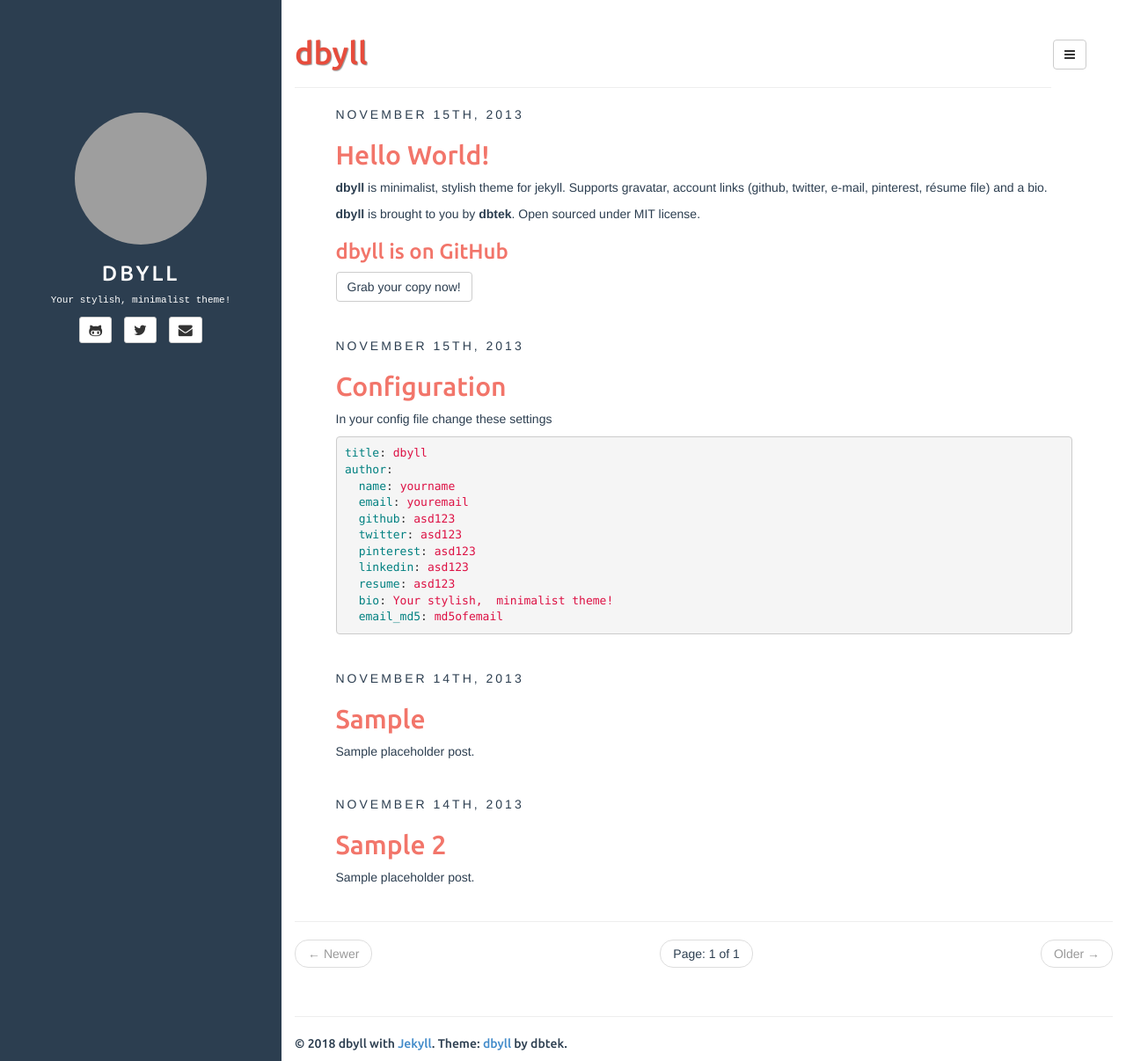
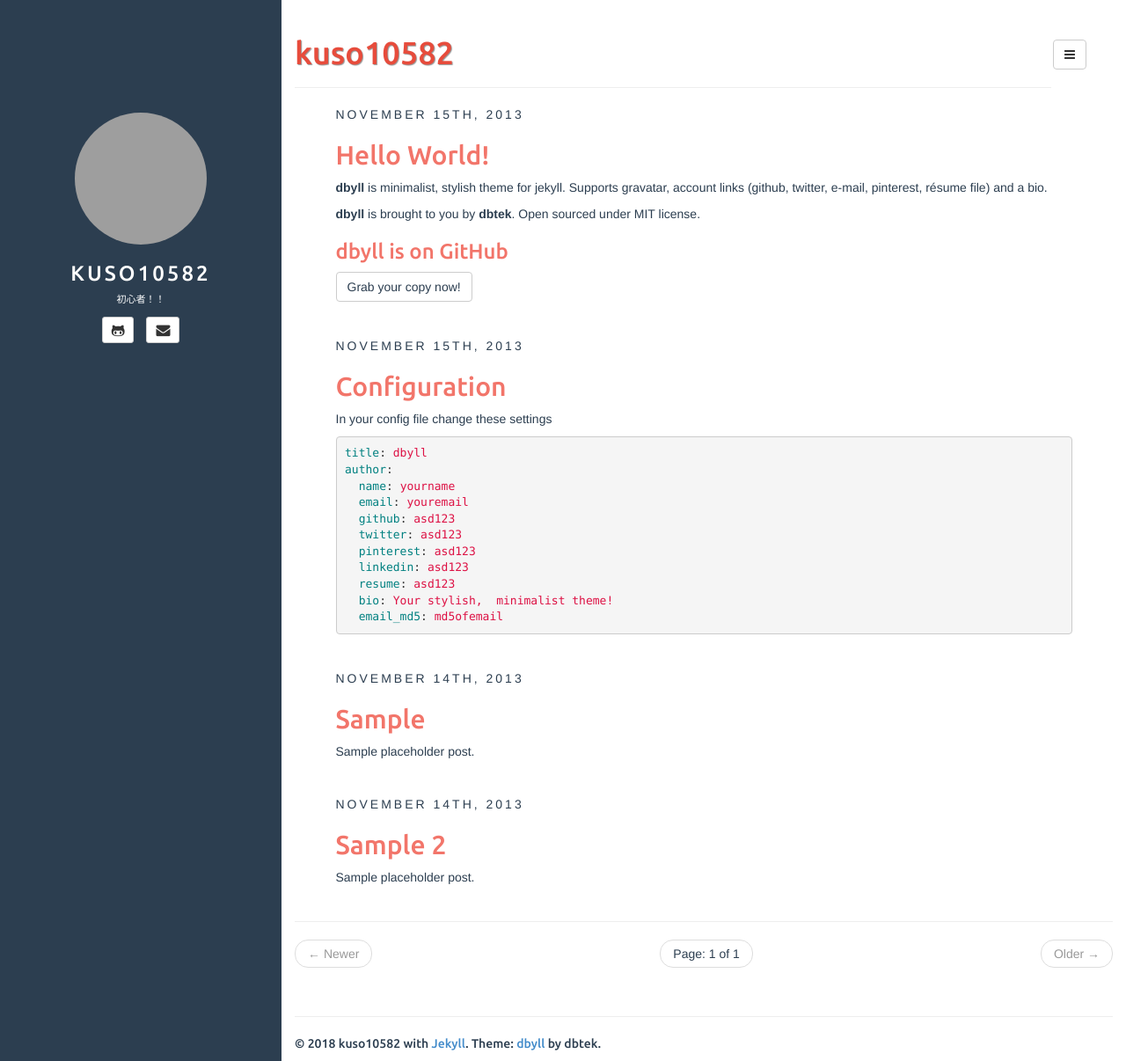
Before and after one commit to kuso10582/kuso10582.github.io, a Jekyll site: the page built from index.html, in a window 1280 px wide and 1206 px high. Shown: the whole window at 88% size. Built offline with Jekyll 4.4.1, drawn with Linux system fonts in a browser that asks for light colours; the list of posts is cut into pages by our own code; grey boxes are pictures that could not be loaded.

Commit message:
update data

```diff
--- a/_config.yml
+++ b/_config.yml
@@ -5,27 +5,27 @@
 exclude: ["README.md"] # files to exclude
 highlighter: rouge
 markdown: kramdown
-disqus: dbyll
-google_analytics: dbyll
-title: dbyll
+disqus:
+google_analytics: UA-124608859-1
+title: kuso10582
 
 defaults:
   -
     scope:
       path: "" # empty string for all files
     values:
-      title: dbyll
+      title: kuso10582
 
-description: Stylish Jekyll Theme
+description: First Webpage
 author:
-  name: dbyll
-  email: dbyll@ismaildemirbilek.com
-  github: dbtek
-  twitter: dbtek
-  pinterest: asd123
-  linkedin: asd123
-  bio: Your stylish, minimalist theme!
-  email_md5: 726351295ec82e145928582f595aa3aa
+  name: kuso10582
+  email: kuso10582@gmail.com
+  github: kuso10582
+  twitter:
+  pinterest:
+  linkedin:
+  bio: 初心者！！
+  email_md5:
 
 rss_path: feed.xml
 categories_path: categories.html
```
